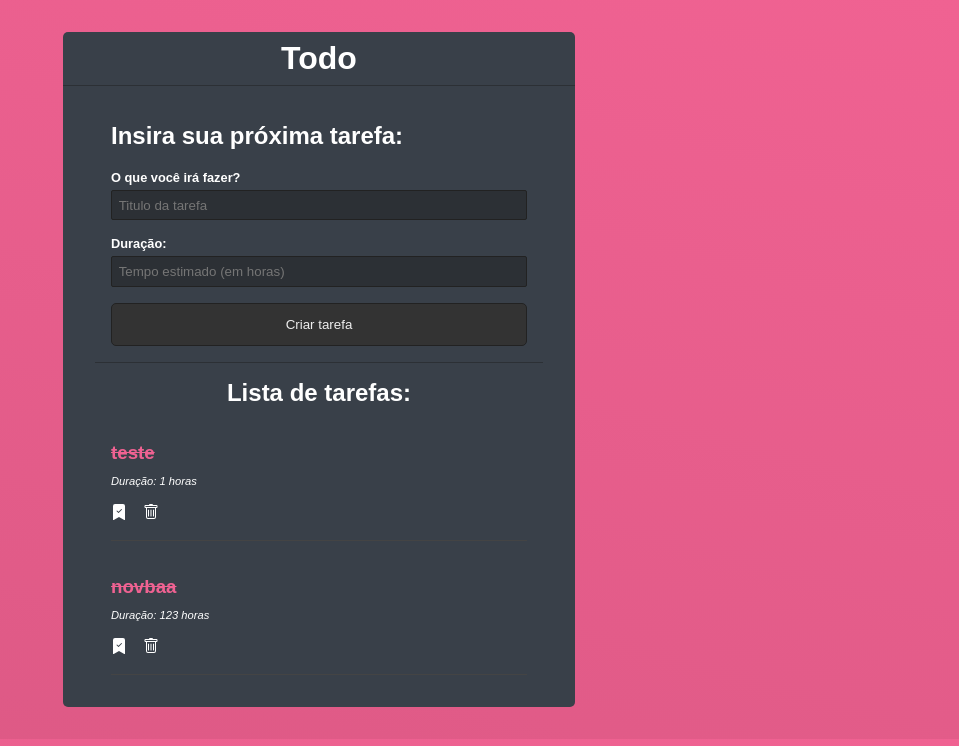
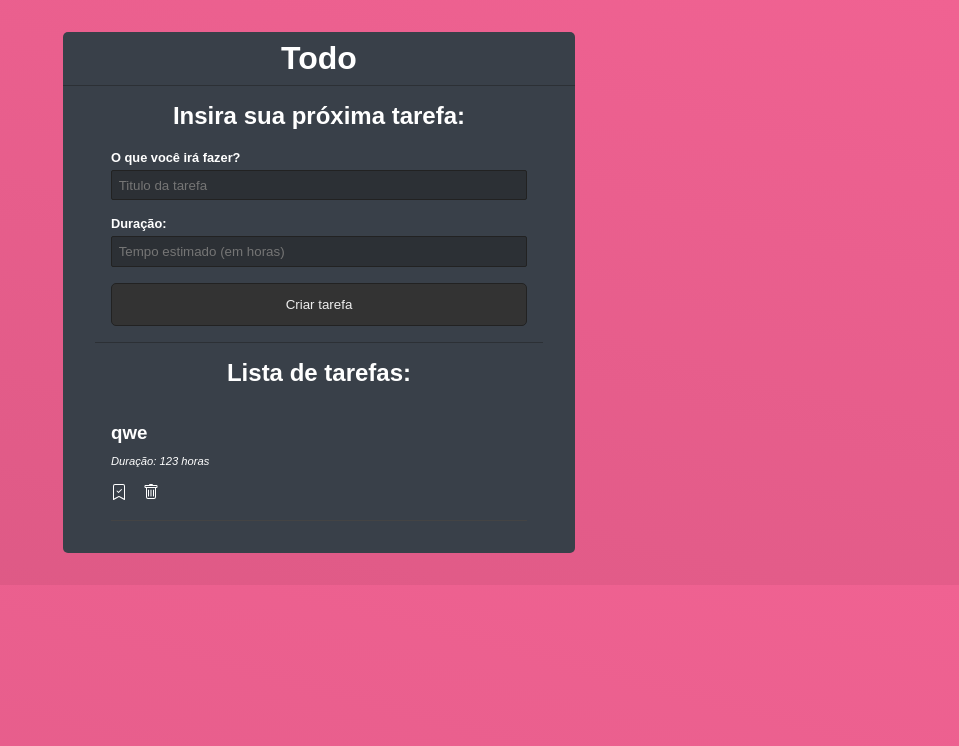
Before and after one commit to lauromiottojr/todolist-react, a React (Create React App) app: page / in a window 1280 px wide. Shown: the top 746 px of the page, without its empty margins (321-1280 px from the left). Built offline with nearby package versions, Linux system fonts and the light colour scheme; data requests are answered from the project's data file.

Commit message:
Creating Container, Header and Inputs components

```diff
--- a/data/db.json
+++ b/data/db.json
@@ -1,16 +1,10 @@
 {
   "todos": [
     {
-      "id": 0.9965710309749327,
-      "title": "teste",
-      "time": "1",
-      "done": true
-    },
-    {
-      "id": 0.46241961890094685,
-      "title": "novbaa",
+      "id": 0.9097821564627704,
+      "title": "qwe",
       "time": "123",
-      "done": true
+      "done": false
     }
   ]
 }
--- a/src/App.js
+++ b/src/App.js
@@ -2,6 +2,9 @@ import styles from './App.module.css';
 
 import { useState, useEffect } from 'react';
 import { BsTrash, BsBookmarkCheck, BsBookmarkCheckFill } from 'react-icons/bs'
+import Header from './components/Header';
+import Container from './components/Container';
+import Inputs from './components/Inputs';
 
 const API = "http://localhost:5000";
 
@@ -70,14 +73,14 @@ function App() {
 
   return (
     <div className={styles.app}>
+      <Header />
 
-      <div className={styles.todoHeader}>
-        <h1>Todo</h1>
-      </div>
-
-      <div className={styles.todoForm}>
-        <h2>Insira sua próxima tarefa:</h2>
+      <Container>
         <form onSubmit={handleSubmit}>
+          {/*
+          <Inputs name='title' text='O que você irá fazer?' type='text' placeholder='Titulo da tarefa' />
+          <Inputs name='time' text='Duração:' type='text' placeholder='Tempo estimado (em horas)' />
+          */}
           <div className={styles.formControl}>
             <label htmlFor='title'>O que você irá fazer?</label>
             <input type="text" name="title" placeholder='Titulo da tarefa'
@@ -93,7 +96,7 @@ function App() {
           <input type="submit" value="Criar tarefa" />
 
         </form>
-      </div>
+      </Container>
 
       <div className={styles.todoList}>
         <h2>Lista de tarefas:</h2>
--- a/src/App.module.css
+++ b/src/App.module.css
@@ -6,23 +6,6 @@
     color: #fff;
 }
 
-.todoHeader {
-    padding: .5em;
-    border-bottom: 1px solid #2c3035;
-    text-align: center;
-}
-
-.todoHeader h1 {
-    margin: 0;
-}
-
-.todoForm {
-    padding: 1em;
-    margin: 0 2em;
-    border-bottom: 1px solid #2c3035;
-}
-
-.formControl h2,
 .todoList h2 {
     text-align: center;
     margin-top: 0;
--- /dev/null
+++ b/src/components/Container.js
@@ -0,0 +1,11 @@
+import styles from "./Container.module.css"
+
+function Container(props) {
+    return (
+        <div className={styles.todoForm}>
+            <h2>Insira sua próxima tarefa:</h2>
+            {props.children}
+        </div>
+    )
+}
+export default Container
--- /dev/null
+++ b/src/components/Container.module.css
@@ -0,0 +1,10 @@
+.todoForm {
+    padding: 1em;
+    margin: 0 2em;
+    border-bottom: 1px solid #2c3035;
+}
+
+.todoForm h2 {
+    text-align: center;
+    margin-top: 0;
+}
--- /dev/null
+++ b/src/components/Header.js
@@ -0,0 +1,10 @@
+import styles from './Header.module.css'
+
+function Header() {
+    return (
+        <div className={styles.todoHeader}>
+            <h1>Todo</h1>
+        </div>
+    )
+}
+export default Header
--- /dev/null
+++ b/src/components/Header.module.css
@@ -0,0 +1,9 @@
+.todoHeader {
+    padding: .5em;
+    border-bottom: 1px solid #2c3035;
+    text-align: center;
+}
+
+.todoHeader h1 {
+    margin: 0;
+}
--- /dev/null
+++ b/src/components/Inputs.js
@@ -0,0 +1,13 @@
+import styles from "./Inputs.module.css"
+
+function Inputs({ name, text, type, placeholder }) {
+
+    return (
+        <div className={styles.formControl}>
+            <label htmlFor={name}>{text}</label>
+            <input type={type} name={name} placeholder={placeholder} />
+        </div>
+    )
+}
+
+export default Inputs
--- /dev/null
+++ b/src/components/Inputs.module.css
@@ -0,0 +1,19 @@
+.formControl {
+    display: flex;
+    flex-direction: column;
+    margin-bottom: 1em;
+}
+
+.formControl label {
+    font-weight: bold;
+    font-size: .8em;
+    margin-bottom: .4em;
+}
+
+.formControl input {
+    border: 1px solid #222;
+    border-radius: 2px;
+    background-color: #2c3035;
+    padding: .5em;
+    color: #dfdfdf;
+}
```
